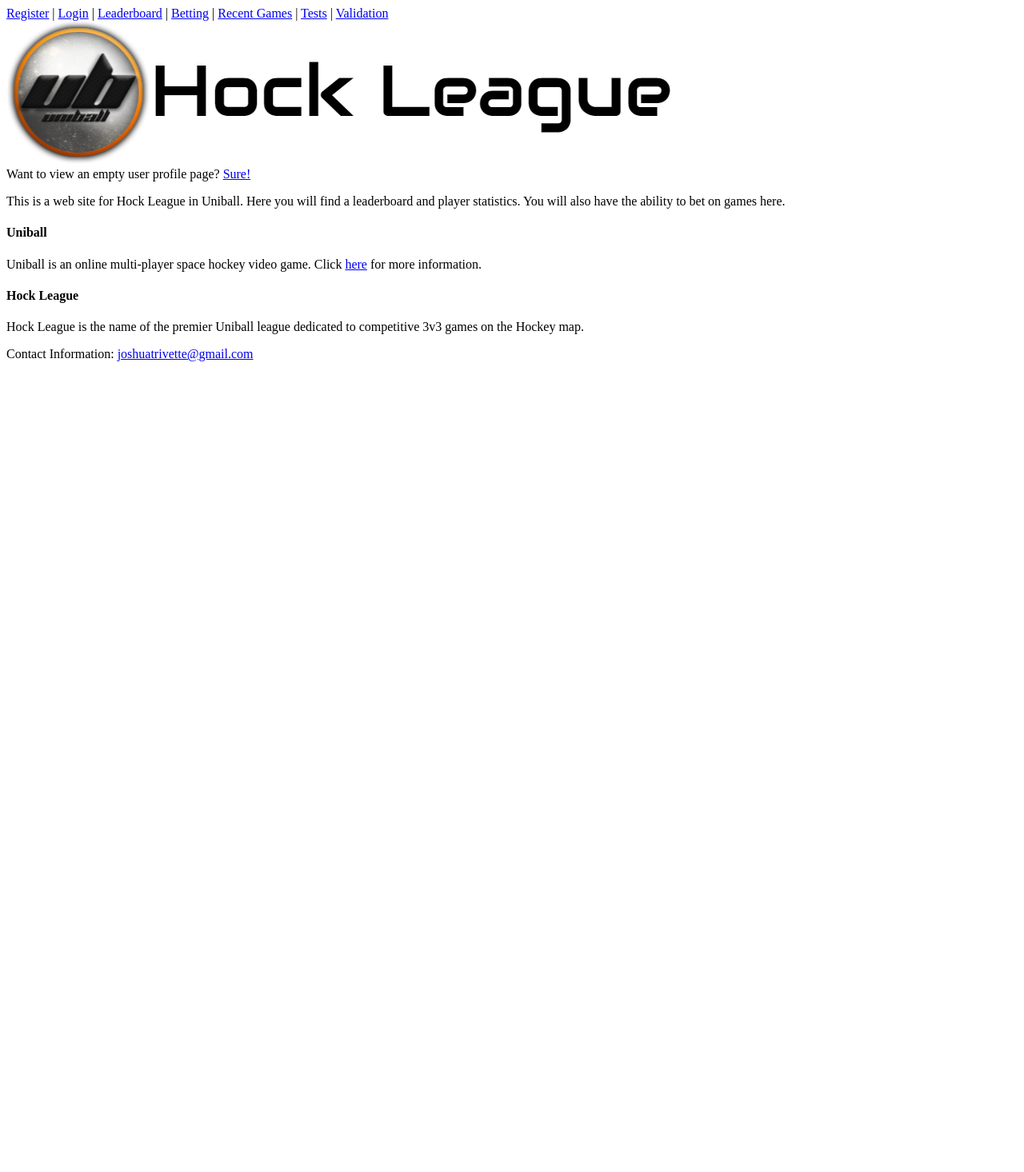
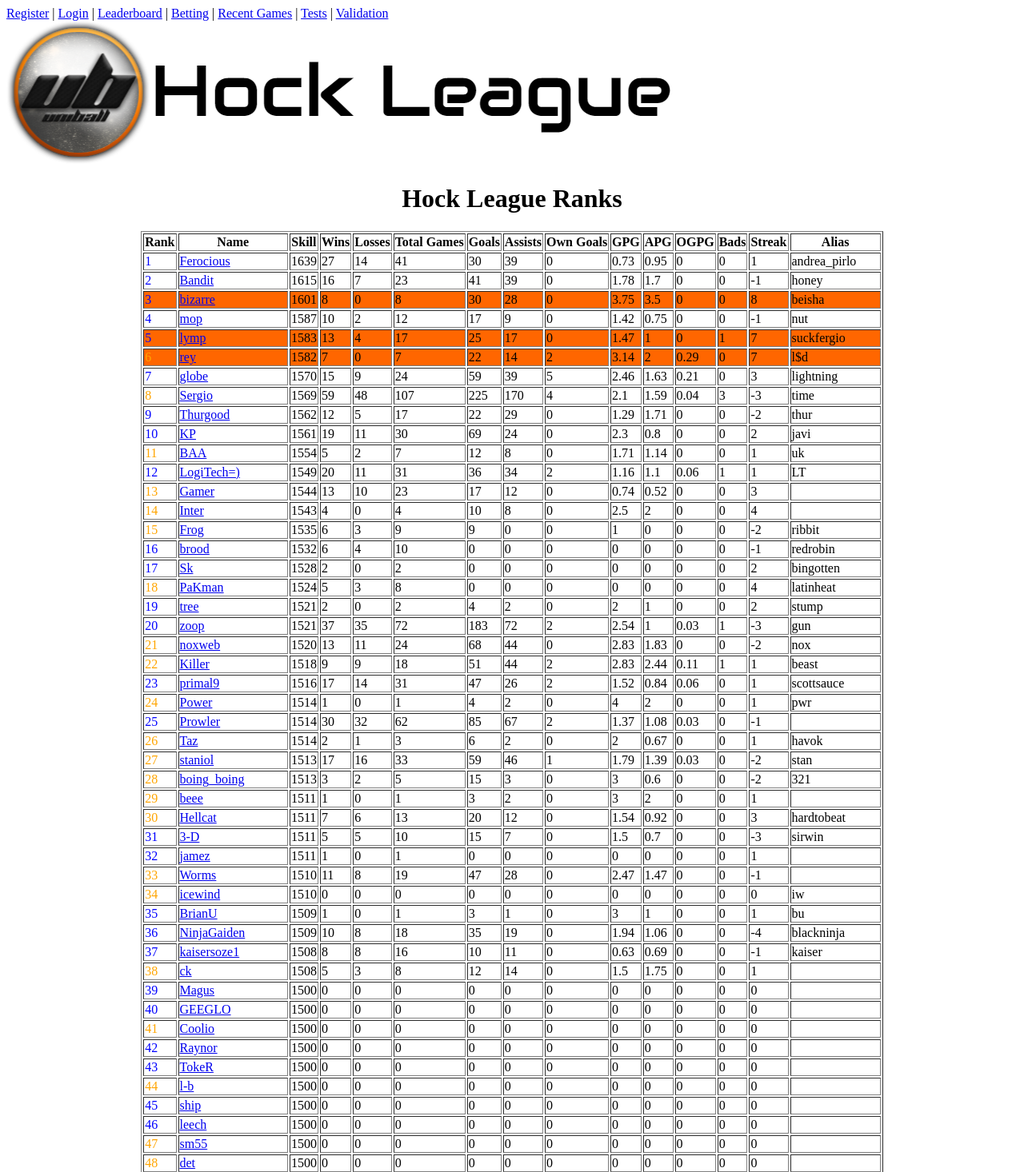
Before and after one commit to Trivette/cs4413, a PHP site: page /index.php/user/leaderboard in a window 1280 px wide. Shown: the top 1466 px of the page at 80% size. Before the commit the page ends 452 px from the top, so only its background shows below. Run offline with PHP 8.4, Linux system fonts and the light colour scheme; data comes from the database, SQL or seed files in the repository.

Commit message:
Added userview and controller.  Broke some things, but added leaderboard

```diff
--- /dev/null
+++ b/lab3/tj_lab3/WebContent/controllers/UserController.class.php
@@ -0,0 +1,38 @@
+<?php
+class UserController {
+
+	public static function run() {
+		// Perform actions related to a user
+		$action = (array_key_exists('action', $_SESSION))?$_SESSION['action']:"";
+		$arguments = $_SESSION['arguments'];
+		switch ($action) {
+			case "leaderboard":
+				$_SESSION['users'] = HockUserDB::getAllUsers();
+				$_SESSION['headertitle'] = "Hock League Leaderboard";
+				UserView::showall();
+				break;
+			default:
+				//Find the specified user
+				$hockusers = HockUserDB::getUsersBy('name', $action);
+				if(is_null($hockusers)){
+					$hockusers = HockUserDB::getUsersBy('alias', $action);
+					if(is_null($hockusers))
+						$hockuser=null;
+					else
+						$hockuser = $hockusers[0];
+				}
+				else
+					$hockuser = $hockusers[0];
+				UserController::show($hockuser);
+		}
+	}
+
+	public static function show($hockuser) {
+		$arguments = (array_key_exists('arguments', $_SESSION))?$_SESSION['arguments']:0;
+		if (!is_null($hockuser)) {
+		    ProfileView::show(null, $hockuser);
+		} else
+			ProfileView::show(null, null);
+	}
+}
+?>
--- a/lab3/tj_lab3/WebContent/index.php
+++ b/lab3/tj_lab3/WebContent/index.php
@@ -1,29 +1,32 @@
 <?php
+    ob_start();
 	include("includer.php");
+
+	//session_start();
 	$url = parse_url($_SERVER["REQUEST_URI"], PHP_URL_PATH);
-
-	$urlPieces = split("/", $url);
-
-	//print_r($urlPieces);
-	if (count($urlPieces) < 2)
-		$control = "none";
-	else
-		$control = $urlPieces[2];
+	list($fill, $base, $control, $action, $arguments) =
+			explode('/', $url, 5) + array("", "", "", "", null);
+	 $_SESSION['base'] = $base;
+	 $_SESSION['control'] = $control;
+	 $_SESSION['action'] = $action;
+	 $_SESSION['arguments'] = $arguments;
 
 	switch ($control) {
-		case "login":
-			LoginController::run();
+		case "login" :
+			LoginController::run ();
 			break;
-		case "signup":
-			SignupController::run();
+		case "bet" :
+			BetController::run ();
 			break;
-		case "profile":
-			ProfileController::run();
+		case "signup" :
+			SignupController::run ();
 			break;
-		case "bet":
-			BetController::run();
+		case "user" :
+			UserController::run ();
 			break;
 		default:
 			HomeView::show(null);
 	};
+	ob_end_flush();
+
 ?>
--- a/lab3/tj_lab3/WebContent/models/HockUserDB.class.php
+++ b/lab3/tj_lab3/WebContent/models/HockUserDB.class.php
@@ -21,7 +21,7 @@ class HockUserDB {
 	}
 
 	public static function getAllUsers() {
-	   $query = "SELECT * FROM users";
+	   $query = "SELECT * FROM users ORDER BY skill DESC";
 	   $users = array();
 	   try {
 	      $db = Database::getDB();
--- a/lab3/tj_lab3/WebContent/views/HomeView.class.php
+++ b/lab3/tj_lab3/WebContent/views/HomeView.class.php
@@ -1,21 +1,10 @@
 <?php
 class HomeView {
 	public static function show($user) {
-  		$nav = 	"<nav>
-		<a href='signup'>Register</a> |
-		<a href='login'>Login</a> |
-		<a href='http://imightbejosh.com/ranks.html'>Leaderboard</a> |
-		<a href='bet'>Betting</a> |
-		<a href='games.html'>Recent Games</a> |
-		<a href='tests.html'>Tests</a> |
-		<a href='validation.html'>Validation</a>
-		</nav>
-  		<section>
-		<a href='home'><img src='resources/Drawing.png' alt='Home'></a>
-		</section>";
+		$base = $_SESSION['base'];
   		$footer = "Contact Information: <a href='mailto:joshuatrivette@gmail.com'>joshuatrivette@gmail.com</a>";
 	  	MasterView::showHeader("Hock League");
-	  	MasterView::showNav($nav);
+	  	MasterView::showNav(null);
 	  	HomeView::showDetails($user);
      	MasterView::showFooter($footer);
   }
--- a/lab3/tj_lab3/WebContent/views/MasterView.class.php
+++ b/lab3/tj_lab3/WebContent/views/MasterView.class.php
@@ -15,8 +15,21 @@ class MasterView {
      }
 
      public static function showNav($nav) {
-     	if (is_null($nav))
-     		$nav = '';
+     	$base = (array_key_exists('base', $_SESSION))?$_SESSION['base']:"";
+     	if (is_null($nav)){
+	     	$nav = 	"<nav>
+			<a href='/".$base."/user/new'>Register</a> |
+			<a href='/".$base."/login'>Login</a> |
+			<a href='/".$base."/user/leaderboard'>Leaderboard</a> |
+			<a href='bet'>Betting</a> |
+			<a href='games.html'>Recent Games</a> |
+			<a href='tests.html'>Tests</a> |
+			<a href='/".$base."/validation.html'>Validation</a>
+			</nav>
+	  		<section>
+			<a href='/".$base."/home'><img src='/".$base."/resources/Drawing.png' alt='Home'></a>
+			</section>";
+     	}
      	echo $nav;
 ?>
      </section>
--- /dev/null
+++ b/lab3/tj_lab3/WebContent/views/UserView.class.php
@@ -0,0 +1,74 @@
+<?php
+class UserView {
+
+	public static function showAll() {
+		// Show a table of users with links
+		MasterView::showHeader("Leaderboard");
+		MasterView::showNav(null);
+		//if (array_key_exists('headertitle', $_SESSION)) {
+		//	MasterView::showHeader();
+		//	MasterView::showNav();
+		//}
+		$users = (array_key_exists('users', $_SESSION))?$_SESSION['users']:array();
+		$base = (array_key_exists('base', $_SESSION))?$_SESSION['base']:"";
+
+		echo "<center>";
+		echo "<h1>Hock League Ranks</h1>";
+		echo "<table border='1'>";
+		echo "<thead>";
+		echo "<tr><TH>Rank</th><th>Name</th><th>Skill</th><th>Wins</th><th>Losses</th><th>Total Games</th><th>Goals</th><th>Assists</th><th>Own Goals</th><th>GPG</th><th>APG</th><th>OGPG</th><TH>Bads</th><TH>Streak</th><th>Alias</th></tr>";
+		echo "</thead>";
+		echo "<tbody>";
+		$ct = 0;
+		foreach($users as $user) {
+			$wins = $user->getWins();
+			$losses = $user->getLosses();
+			$numgames = $wins + $losses;
+			//In the future these people will be left off the leaderboard
+			if($numgames == 0)
+				$numgames = 1;
+
+
+			$ct += 1;
+			$bgcolor = '';
+			$colorstyle = '';
+			if($user->getStreak() >= 5)
+				$bgcolor = " bgcolor='ff6600'";
+			elseif($user->getStreak() <= -5)
+				$bgcolor = " bgcolor='33ccff'";
+			if(strcmp($user->getHome(), 'east'))
+				$colorstyle = '"color:orange"';
+			elseif(strcmp($user->getHome(), 'uk'))
+				$colorstyle = '"color:blue"';
+			elseif(strcmp($user->getHome(), 'mw'))
+				$colorstyle = '"color:red"';
+			elseif(strcmp($user->getHome(), 'west'))
+				$colorstyle = '"color:green"';
+
+			echo '<tr' . $bgcolor . '>';
+			echo '<td style=' . $colorstyle . '> '. $ct .'</td>';
+			echo '<td><a href="/' . $base . '/user/' . $user->getUserName() . '">' . $user->getUserName() . '</td>';
+			echo '<td>'.$user->getSkill().'</td>';
+			echo '<td>'.$wins.'</td>';
+			echo '<td>'.$losses.'</td>';
+			echo '<td>'.($wins + $losses).'</td>';
+			echo '<td>'.$user->getGoals().'</td>';
+			echo '<td>'.$user->getAssists().'</td>';
+			echo '<td>'.$user->getOwnGoals().'</td>';
+			echo '<td>'.round($user->getGoals()*1.0 / $numgames, 2).'</td>';
+			echo '<td>'.round($user->getAssists()*1.0 / $numgames, 2).'</td>';
+			echo '<td>'.round($user->getOwnGoals()*1.0 / $numgames, 2).'</td>';
+			echo '<td>'.$user->getBads().'</td>';
+			echo '<td>'.$user->getStreak().'</td>';
+			echo '<td>'.$user->getAlias().'</td>';
+			echo '</tr>';
+		}
+		echo "</tbody>";
+		echo "</table>";
+		echo "</center>";
+		//if (array_key_exists('footertitle', $_SESSION))
+		//	MasterView::showFooter(null);
+		MasterView::showFooter(null);
+	}
+}
+?>
```
Also changed, not shown: lab3/tj_lab3/WebContent/controllers/LoginController.class.php (+5 -4 lines), lab3/tj_lab3/WebContent/views/ProfileView.class.php (+3 -15 lines).
